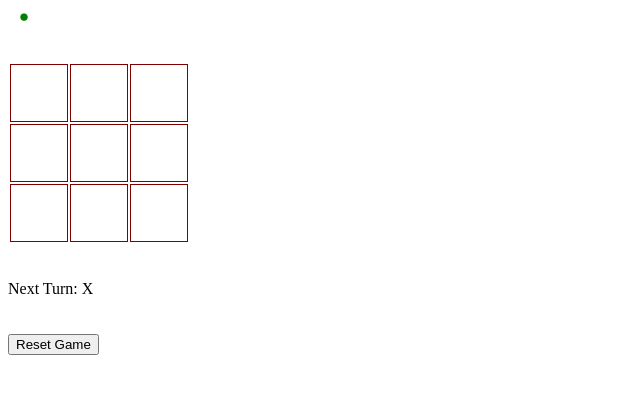
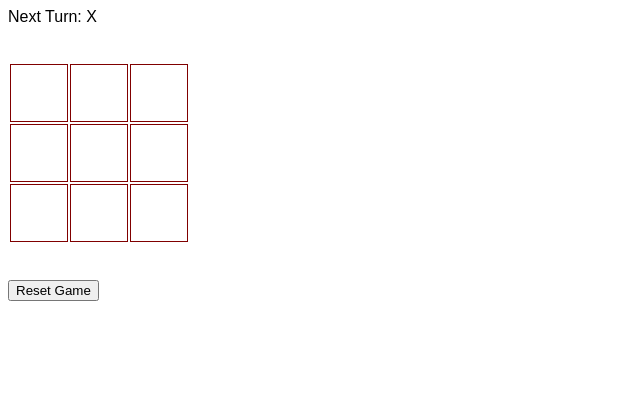
Before and after one commit to need4eat/tictactoereact, a React app: page / in a window 1280 px wide. Shown: the top 394 px of the page, without its empty margins (0-640 px from the left). Built offline with nearby package versions, Linux system fonts and the light colour scheme; the HTML template or start-up script is replaced by a standard one.

Commit message:
Improved game status display

```diff
--- a/src/components/App.js
+++ b/src/components/App.js
@@ -5,6 +5,7 @@ import {
 } from "../BoardStatusChecker";
 import TileCollection from "./TileCollection";
 import ResetButton from "./ResetButton";
+import GameStatusDisplay from "./GameStatusDisplay";
 
 export default function App() {
   return <Game />;
@@ -52,29 +53,21 @@ function Game() {
     setState(startingState);
   }
 
+  const gameState = {
+    isGameInProgress: state.isGameInProgress,
+    nextTurn: state.turn,
+    winner: "-"
+  };
+
   return (
     <div>
-      <GameStatus isGameInProgress={state.isGameInProgress} />
+      <GameStatusDisplay gameState={gameState} />
       <br />
       <br />
       <TileCollection board={state.board} onTileClicked={onTileClicked} />
-      <br />
-      <br />
-      <CurrentTurn turn={state.turn} />
       <br />
       <br />
       <ResetButton resetGame={resetGame} />
     </div>
   );
 }
-
-function CurrentTurn(props) {
-  return <div>Next Turn: {props.turn}</div>;
-}
-
-function GameStatus(props) {
-  const color = props.isGameInProgress ? "green" : "red";
-  return (
-    <div style={{ color: color, fontSize: "30" }}>&nbsp;&nbsp;&nbsp;⏺</div>
-  );
-}
--- /dev/null
+++ b/src/components/GameStatusDisplay.js
@@ -0,0 +1,26 @@
+import React from "react";
+
+export default function GameStatusDisplay(props) {
+  if (props.gameState.isGameInProgress) {
+    return <NextTurnDisplay nextTurn={props.gameState.nextTurn} />;
+  } else {
+    return <GameOverDisplay winner={props.gameState.winner} />;
+  }
+}
+
+function GameOverDisplay(props) {
+  let displayString = "It's a DRAW!";
+  if (props.winner == "X") {
+    displayString = "X WON!";
+  } else if (props.winner == "O") {
+    displayString = "O WON!";
+  }
+
+  const style = { fontFamily: "sans-serif" };
+  return <div style={style}>{displayString}</div>;
+}
+
+function NextTurnDisplay(props) {
+  const style = { fontFamily: "sans-serif" };
+  return <div style={style}>Next Turn: {props.nextTurn}</div>;
+}
```
